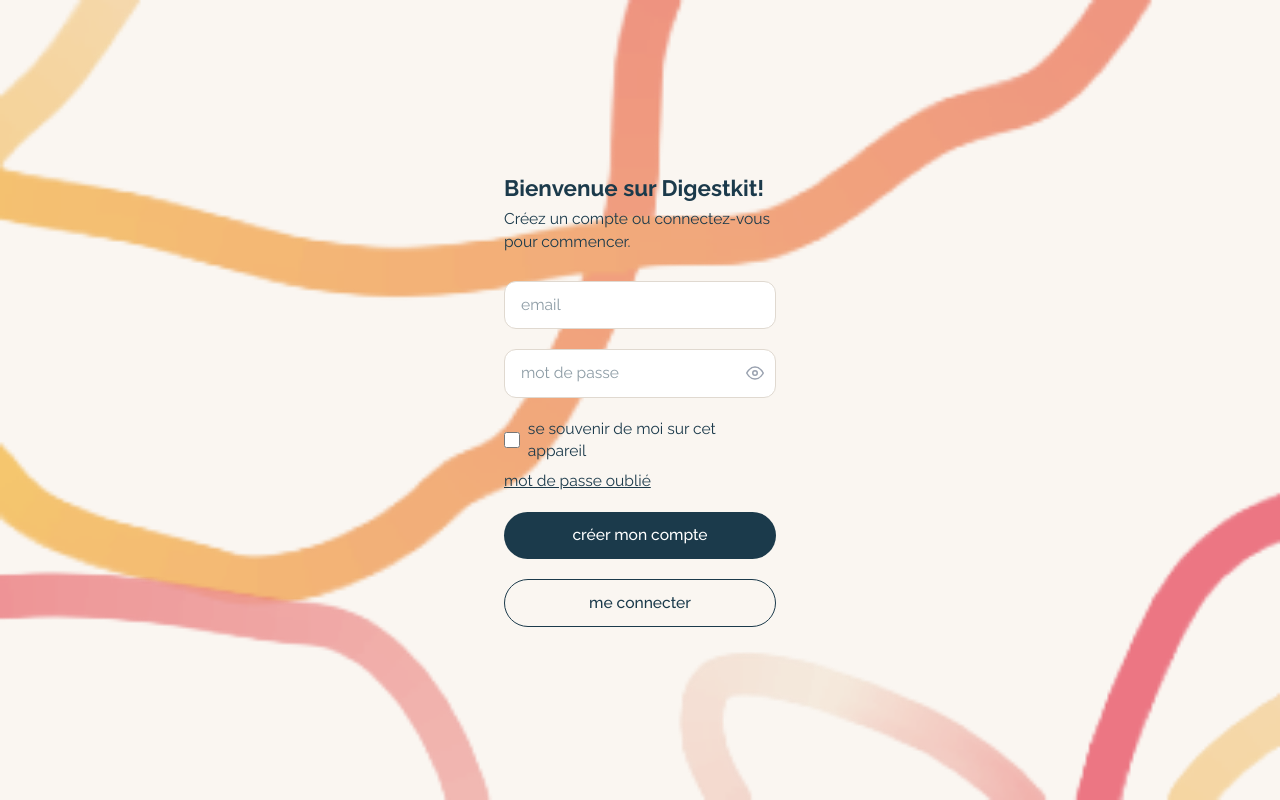
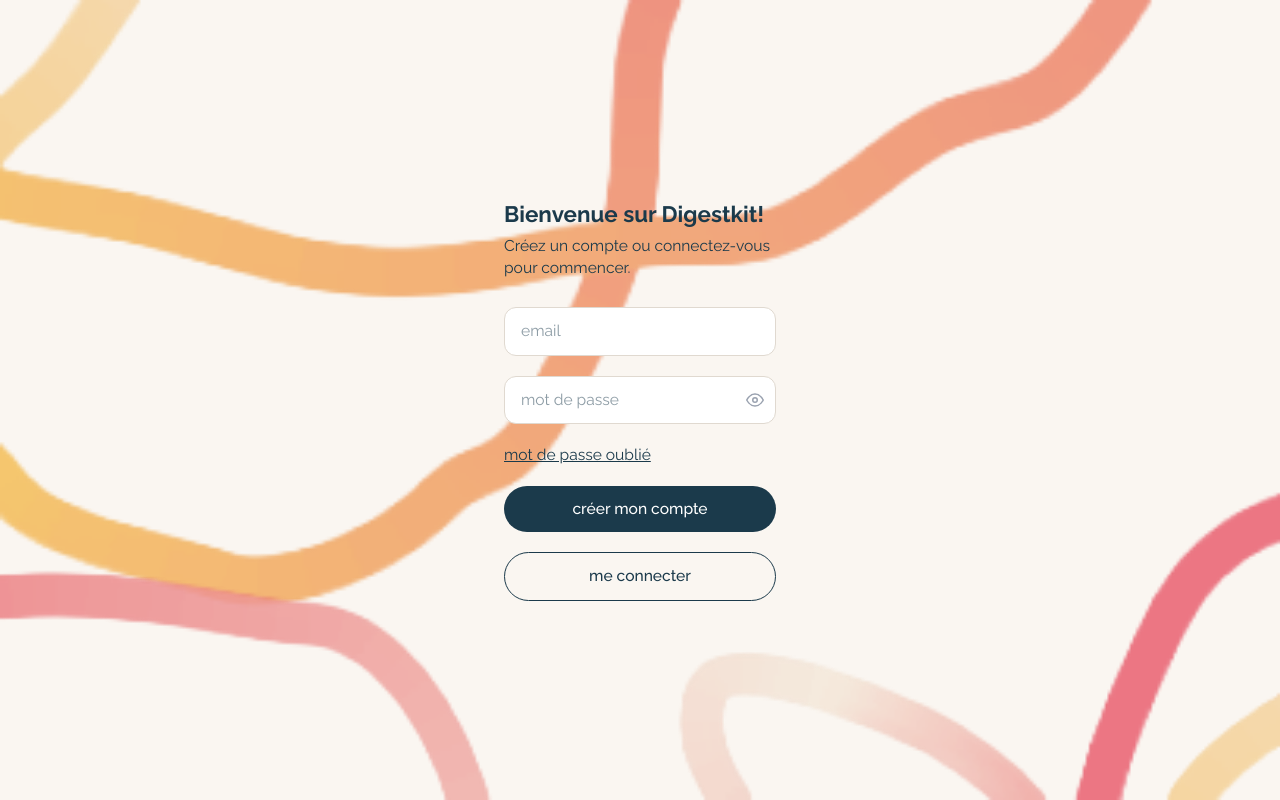
Before and after one commit to coline152/digestkit, a Next.js app: page /login in a window 1280 px wide. Built offline with nearby package versions, Linux system fonts and the light colour scheme; no server answers.

Commit message:
suppression case souvenir + nettoyage login

```diff
--- a/app/login/page.tsx
+++ b/app/login/page.tsx
@@ -11,7 +11,6 @@
   const [password, setPassword] = useState("");
   const [error, setError] = useState<string | null>(null);
   const [loading, setLoading] = useState(false);
-  const [rememberMe, setRememberMe] = useState(false);
   const [forgotSent, setForgotSent] = useState(false);
   const [showPassword, setShowPassword] = useState(false);
 
@@ -63,21 +62,18 @@
       className="h-screen flex flex-col items-center justify-center relative overflow-hidden"
       style={{ backgroundColor: "#FAF6F1" }}
     >
-      {/* Motif en haut */}
       <img
         src="/motif-login-haut.png"
         className="absolute top-0 left-0 w-full"
         style={{ opacity: 0.85 }}
       />
 
-      {/* Motif en bas */}
       <img
         src="/motif-login-bas.png"
         className="absolute bottom-0 left-0 w-full"
         style={{ opacity: 0.85 }}
       />
 
-      {/* Contenu */}
       <div className="relative z-10 w-full max-w-xs px-6 flex flex-col gap-5">
         <div className="mb-2">
           <h1 className="text-xl font-bold" style={{ color: "#1B3A4B" }}>
@@ -126,18 +122,6 @@
           </button>
         </div>
 
-        {/* Case à cocher + mot de passe oublié */}
-        <div className="flex flex-col gap-2">
-          <label className="flex items-center gap-2 text-sm" style={{ color: "#1B3A4B" }}>
-            <input
-              type="checkbox"
-              checked={rememberMe}
-              onChange={(e) => setRememberMe(e.target.checked)}
-              className="w-4 h-4"
-            />
-            se souvenir de moi sur cet appareil
-          </label>
-
         <button
           type="button"
           onClick={handleForgotPassword}
@@ -146,9 +130,7 @@
         >
           mot de passe oublié
         </button>
-        </div>
 
-        {/* Messages */}
         {error && (
           <p className="text-sm" style={{ color: forgotSent ? "green" : "#E05C5C" }}>
             {error}
@@ -160,7 +142,6 @@
           </p>
         )}
 
-        {/* Boutons */}
         <button
           onClick={handleSignUp}
           disabled={loading}
--- a/package.json
+++ b/package.json
@@ -9,6 +9,7 @@
     "lint": "eslint"
   },
   "dependencies": {
+    "@supabase/ssr": "^0.10.3",
     "@supabase/supabase-js": "^2.97.0",
     "html2canvas": "^1.4.1",
     "jspdf": "^4.2.1",
```
Also changed, not shown: 1 other file (tests, documents, lock files or other folders). Lines whose indentation alone changed are shown as unchanged.
